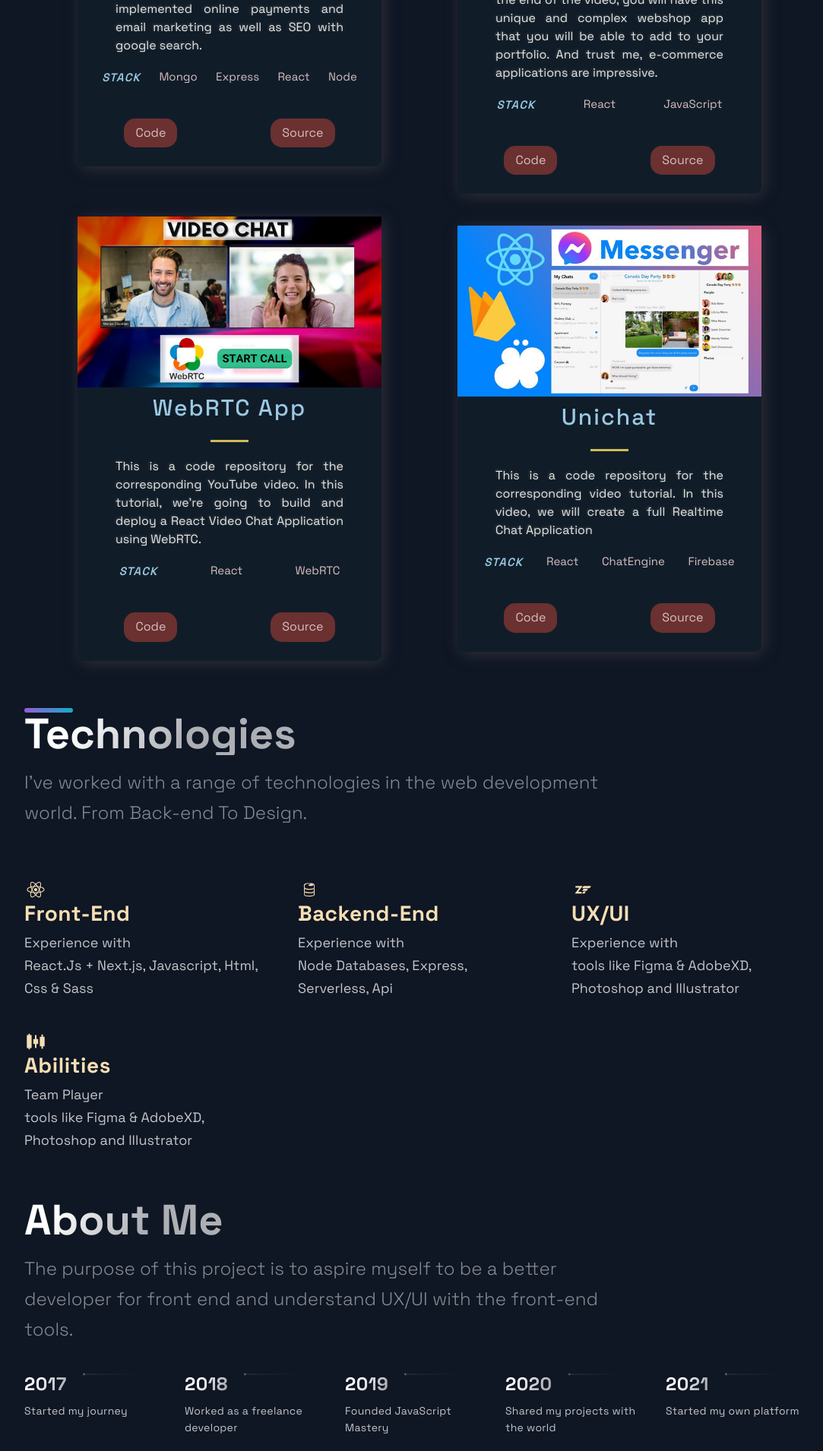
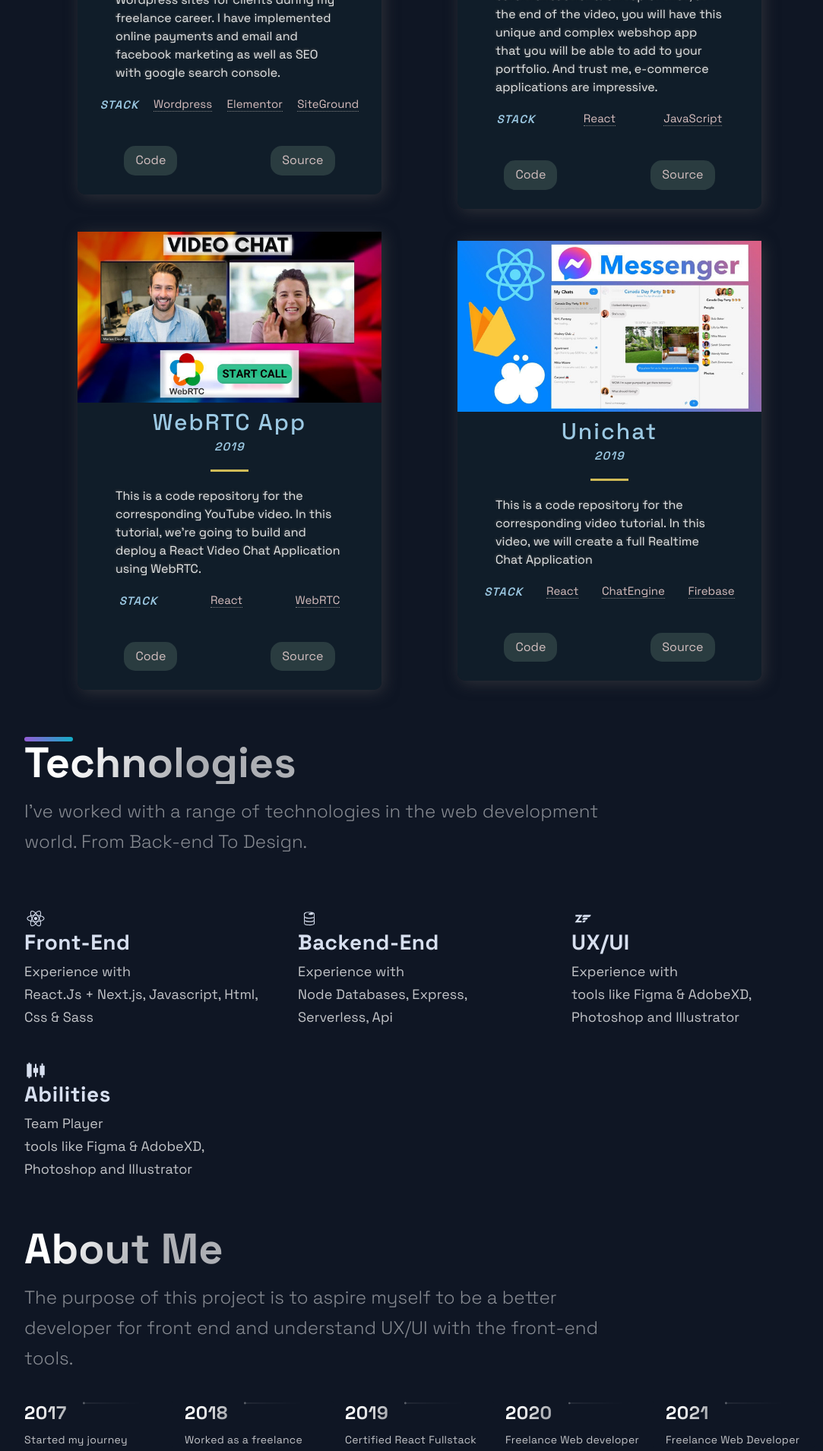
Before and after one commit to haluskua/Personal_Portfolio, a Next.js app: page / in a window 1280 px wide. Shown: the part 1260-3170 px from the top of the page at 76% size, without its empty margins (88-1171 px from the left). Built offline with nearby package versions, Linux system fonts and the light colour scheme.

Commit message:
added minore changes to details on technology page

```diff
--- a/src/components/Acomplishments/AcomplishmentsStyles.js
+++ b/src/components/Acomplishments/AcomplishmentsStyles.js
@@ -39,7 +39,7 @@ export const Box = styled.div`
 
   @media ${(props) => props.theme.breakpoints.sm} {
     height: 110px;
-    padding: 12px;
+    padding: 10px;
 
     &:nth-child(2n) {
       grid-row: 2;
@@ -79,8 +79,8 @@ export const BoxText = styled.p`
   }
 
   @media ${(props) => props.theme.breakpoints.sm} {
-    font-size: 10px;
-    line-height: 14px;
+    font-size: 12px;
+    line-height: 16px;
   }
 `;
 
--- a/src/components/Projects/Projects.js
+++ b/src/components/Projects/Projects.js
@@ -28,11 +28,12 @@ const Projects = () => (
     <SectionTitle main>Projects</SectionTitle>
     <GridContainer>
       {projects.map(
-        ({ id, image, title, description, tags, source, visit }) => (
+        ({ id, image, title, description, tags, source, visit, year }) => (
           <BlogCard key={id}>
             <Img src={image}></Img>
             <TitleContent>
               <HeaderThree title>{title}</HeaderThree>
+              <HeaderFour title>{year}</HeaderFour>
               <Hr />
             </TitleContent>
             <CardInfo>{description}</CardInfo>
--- a/src/components/Projects/ProjectsStyles.js
+++ b/src/components/Projects/ProjectsStyles.js
@@ -77,7 +77,7 @@ export const CardInfo = styled.p`
   color: #e4e6e7;
   font-style: 2rem;
   line-height: 24px;
-  text-align: justify;
+  text-align: left;
   text-shadow: -1px -1px 3px rgba(76, 76, 76, 1);
 
   @media ${(props) => props.theme.breakpoints.sm} {
@@ -97,7 +97,7 @@ export const ExternalLinks = styled.a`
   color: #d4c0c0;
   font-size: 1.6rem;
   padding: 1rem 1.5rem;
-  background: #6b3030;
+  background: #2a3c40;
   border-radius: 15px;
   transition: 0.5s;
   &:hover {
@@ -113,4 +113,5 @@ export const TagList = styled.ul`
 export const Tag = styled.li`
   color: #d8bfbf;
   font-size: 1.5rem;
+  border-bottom: 1px dotted gray;
 `;
--- a/src/components/Technologies/Technologies.js
+++ b/src/components/Technologies/Technologies.js
@@ -26,7 +26,7 @@ const Technologies = () => (
     <List>
       <ListContainer>
         <ListItem>
-          <DiReact size="3rem" color="wheat" />
+          <DiReact size="3rem" color="#d7dfef" />
           <ListTitle>Front-End</ListTitle>
           <ListParagraph>
             Experience with <br />
@@ -36,7 +36,7 @@ const Technologies = () => (
       </ListContainer>
       <ListContainer>
         <ListItem>
-          <DiFirebase size="3rem" color="wheat" />
+          <DiFirebase size="3rem" color="#d7dfef" />
           <ListTitle>Backend-End</ListTitle>
           <ListParagraph>
             Experience with <br />
@@ -46,7 +46,7 @@ const Technologies = () => (
       </ListContainer>
       <ListContainer>
         <ListItem>
-          <DiZend size="3rem" color="wheat" />
+          <DiZend size="3rem" color="#d7dfef" />
           <ListTitle>UX/UI</ListTitle>
           <ListParagraph>
             Experience with <br />
@@ -56,7 +56,7 @@ const Technologies = () => (
       </ListContainer>
       <ListContainer>
         <ListItem>
-          <AiFillSliders size="3rem" color="wheat" />
+          <AiFillSliders size="3rem" color="#d7dfef" />
           <ListTitle>Abilities</ListTitle>
           <ListParagraph>
             Team Player <br />
--- a/src/components/Technologies/TechnologiesStyles.js
+++ b/src/components/Technologies/TechnologiesStyles.js
@@ -66,7 +66,7 @@ export const ListTitle = styled.h4`
   font-size: 28px;
   line-height: 32px;
   letter-spacing: 0.02em;
-  color: wheat;
+  color: #d7dfef;
   margin-bottom: 8px;
   @media ${(props) => props.theme.breakpoints.md} {
     font-size: 24px;
--- a/src/constants/constants.js
+++ b/src/constants/constants.js
@@ -1,10 +1,11 @@
 export const projects = [
   {
-    title: "Wordpress",
+    title: "Finance Service Wordpress site",
     description:
-      "I have built more than a handful of Wordpress sites for clients over during my freelance era and have implemented online payments and email marketing as well as SEO with google search.",
+      "I have built more than a handful of Wordpress sites for clients during my freelance career. I have implemented online payments and email and facebook marketing as well as SEO with google search console.",
     image: "/images/Wordpress.png",
-    tags: ["Mongo", "Express", "React", "Node"],
+    year: "2019",
+    tags: ["Wordpress", "Elementor", "SiteGround"],
     source: "https://google.com",
     visit: "https://google.com",
     id: 0,
@@ -14,6 +15,7 @@ export const projects = [
     description:
       "While building it you're going to learn many advanced React & JavaScript topics, as well as how to use Stripe for card transactions. On top of that, at the end of the video, you will have this unique and complex webshop app that you will be able to add to your portfolio. And trust me, e-commerce applications are impressive.",
     image: "/images/2.png",
+    year: "2019",
     tags: ["React", "JavaScript"],
     source: "https://google.com",
     visit: "https://google.com",
@@ -24,6 +26,7 @@ export const projects = [
     description:
       "This is a code repository for the corresponding YouTube video. In this tutorial, we're going to build and deploy a React Video Chat Application using WebRTC.",
     image: "/images/3.jpg",
+    year: "2019",
     tags: ["React", "WebRTC"],
     source: "https://google.com",
     visit: "https://google.com",
@@ -34,6 +37,7 @@ export const projects = [
     description:
       "This is a code repository for the corresponding video tutorial. In this video, we will create a full Realtime Chat Application",
     image: "/images/4.jpg",
+    year: "2019",
     tags: ["React", "ChatEngine", "Firebase"],
     source: "https://google.com",
     visit: "https://google.com",
@@ -43,8 +47,8 @@ export const projects = [
 
 export const TimeLineData = [
   { year: 2017, text: "Started my journey" },
-  { year: 2018, text: "Worked as a freelance developer" },
-  { year: 2019, text: "Founded JavaScript Mastery" },
-  { year: 2020, text: "Shared my projects with the world" },
-  { year: 2021, text: "Started my own platform" },
+  { year: 2018, text: "Worked as a freelance Graphics and Web designer" },
+  { year: 2019, text: "Certified React Fullstack Developer" },
+  { year: 2020, text: "Freelance Web developer" },
+  { year: 2021, text: "Freelance Web Developer" },
 ];
```
Also changed, not shown: 1 other file (tests, documents, lock files or other folders).
